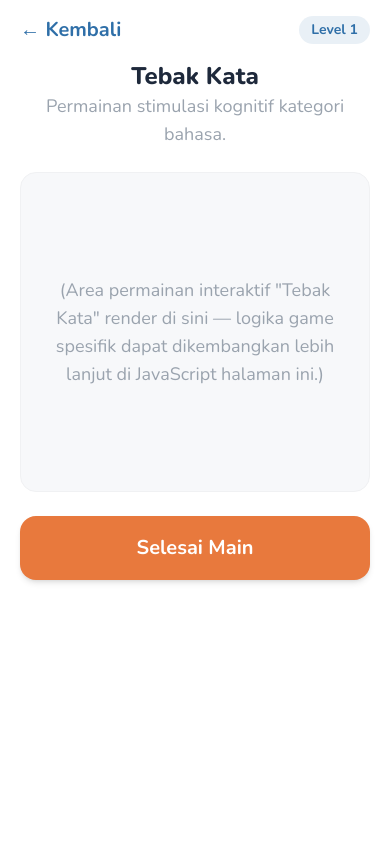
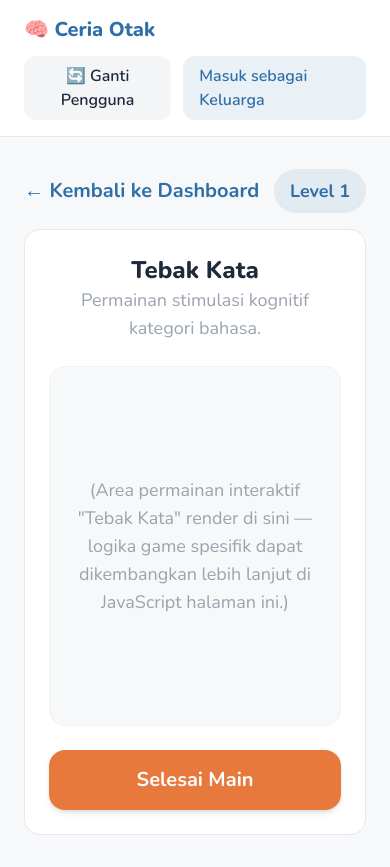
Before and after one commit to Bryan-Eka-Santoso/ProjectCloudComputing, a Laravel app: page /lansia/main/tebak-kata in a window 390 px wide. Before the commit the page ends 583 px from the top, so only its background shows below. Run offline with Laravel 12, Linux system fonts and the light colour scheme; a user stored in the database is signed in; data comes from the database, SQL or seed files in the repository; some libraries are stand-ins or nearby versions.

Commit message:
Redesign lansia UI as a proper web layout + add account switching
- Replace the mobile-app-style framed layout (narrow column, fixed
  bottom nav) with a full web page layout matching the keluarga/admin
  pages: header bar, responsive grid content.
- Add a persistent "Ganti Pengguna" / "Masuk sebagai Keluarga" /
  "Masuk sebagai Lansia" switcher in both the lansia and keluarga/admin
  headers, so a shared device can switch between family members and
  the lansia profile without digging for a logout link.

Co-Authored-By: Claude Sonnet 5 <noreply@anthropic.com>
Claude-Session: https://claude.ai/code/session_01TfY7zFFwhH7w32pMQShFvE

```diff
--- a/resources/views/lansia/game-play.blade.php
+++ b/resources/views/lansia/game-play.blade.php
@@ -2,16 +2,17 @@
 
 @section('content')
     <div class="flex items-center justify-between mb-4">
-        <a href="{{ route('lansia.dashboard') }}" class="text-biru font-bold text-xl">← Kembali</a>
-        <span class="bg-biru/10 text-biru font-bold rounded-full px-3 py-1 text-sm">Level {{ $level }}</span>
+        <a href="{{ route('lansia.dashboard') }}" class="text-biru font-bold text-xl">← Kembali ke Dashboard</a>
+        <span class="bg-biru/10 text-biru font-bold rounded-full px-4 py-2">Level {{ $level }}</span>
     </div>
 
+    <div class="bg-white rounded-2xl border border-abu-300 p-6">
         <div class="text-center mb-6">
             <h1 class="text-2xl font-extrabold">{{ $game->nama }}</h1>
             <p class="text-abu-400">{{ $game->deskripsi }}</p>
         </div>
 
-    <div id="area-permainan" class="bg-abu-50 border border-abu-200 rounded-2xl min-h-[320px] flex items-center justify-center mb-6">
+        <div id="area-permainan" class="bg-abu-50 border border-abu-200 rounded-2xl min-h-[360px] flex items-center justify-center mb-6">
             <p class="text-abu-400 text-center px-6">
                 (Area permainan interaktif "{{ $game->nama }}" render di sini — logika game spesifik
                 dapat dikembangkan lebih lanjut di JavaScript halaman ini.)
@@ -24,18 +25,17 @@
             <input type="hidden" name="durasi_detik" id="input-durasi" value="0">
             <input type="hidden" name="level_saat_main" value="{{ $level }}">
             <button type="submit"
-            class="w-full tap-target rounded-2xl bg-oranye text-white text-xl font-bold shadow-md active:scale-95 transition">
+                class="w-full tap-target rounded-2xl bg-oranye text-white text-xl font-bold shadow-md hover:bg-oranye/90 transition">
                 Selesai Main
             </button>
         </form>
+    </div>
 
     <script>
-        // Hitung durasi sederhana sejak halaman dibuka.
         const waktuMulai = Date.now();
         document.getElementById('form-selesai').addEventListener('submit', function () {
             const detik = Math.round((Date.now() - waktuMulai) / 1000);
             document.getElementById('input-durasi').value = detik;
-            // Skor sementara acak untuk demo — ganti dengan skor asli dari logika game.
             document.getElementById('input-skor').value = Math.floor(Math.random() * 100);
         });
     </script>
--- a/resources/views/layouts/app.blade.php
+++ b/resources/views/layouts/app.blade.php
@@ -26,6 +26,12 @@
 </head>
 <body class="bg-abu-50 text-slate-800">
     <div class="min-h-screen flex flex-col">
+        <div class="bg-abu-100 border-b border-abu-300 px-6 py-2 flex justify-end">
+            <a href="{{ route('pin-login.create') }}" class="text-sm font-semibold text-biru hover:underline">
+                🔄 Masuk sebagai Lansia
+            </a>
+        </div>
+
         @hasSection('nav')
             <header class="bg-white border-b border-abu-300 px-6 py-4 flex items-center justify-between">
                 @yield('nav')
--- a/resources/views/layouts/lansia.blade.php
+++ b/resources/views/layouts/lansia.blade.php
@@ -24,26 +24,41 @@
     </script>
     <style>
         body { font-family: 'Nunito', sans-serif; }
-        .tap-target { min-height: 64px; }
+        .tap-target { min-height: 60px; }
     </style>
 </head>
-<body class="bg-white text-slate-800 text-lg">
-    <div class="max-w-md mx-auto min-h-screen flex flex-col">
+<body class="bg-abu-50 text-slate-800 text-lg">
+    <div class="min-h-screen flex flex-col">
+        <header class="bg-white border-b border-abu-300 px-6 py-4 flex items-center justify-between flex-wrap gap-3">
+            <a href="{{ route('lansia.dashboard') }}" class="flex items-center gap-2 font-extrabold text-biru text-xl">
+                🧠 Ceria Otak
+            </a>
+
+            <nav class="flex items-center gap-3 text-base">
+                @auth('lansia')
+                    <span class="text-abu-400 hidden sm:inline">Halo, {{ auth('lansia')->user()->nama }}</span>
+                    <form method="POST" action="{{ route('pin-login.destroy') }}">
+                        @csrf
+                        <button type="submit" class="rounded-xl bg-abu-100 font-semibold px-4 py-2 hover:bg-abu-200">
+                            🔄 Ganti Pengguna
+                        </button>
+                    </form>
+                @endauth
+                <a href="{{ route('login') }}" class="rounded-xl bg-biru/10 text-biru font-semibold px-4 py-2 hover:bg-biru/20">
+                    Masuk sebagai Keluarga
+                </a>
+            </nav>
+        </header>
+
         @if (session('info'))
             <div class="bg-biru/10 text-biru font-semibold text-center py-3 px-4">
                 {{ session('info') }}
             </div>
         @endif
 
-        <main class="flex-1 px-5 pb-28 pt-4">
+        <main class="flex-1 px-6 py-8 max-w-4xl w-full mx-auto">
             @yield('content')
         </main>
-
-        @hasSection('bottom-nav')
-            <nav class="fixed bottom-0 inset-x-0 max-w-md mx-auto bg-abu-100 border-t border-abu-300 flex justify-around py-3">
-                @yield('bottom-nav')
-            </nav>
-        @endif
     </div>
 </body>
 </html>
```
Also changed, not shown: resources/views/auth/pin-login.blade.php (+8 -10 lines), resources/views/lansia/dashboard.blade.php (+27 -22 lines). Lines whose indentation alone changed are shown as unchanged.
